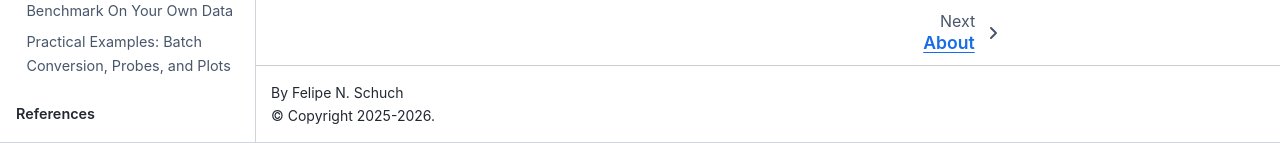
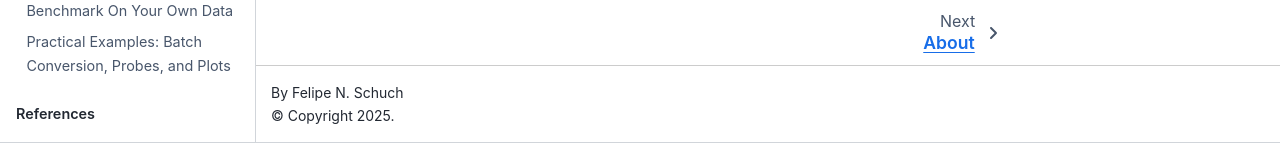
Before and after one commit to fschuch/xarray-binfile, a Jupyter Book: the page built from docs/intro.md, in a window 1280 px wide and 900 px high, scrolled down 850 px. Shown: the part 757-900 px from the top of the window. Built offline with Jupyter Book 1.0.4 settings and Sphinx 7.4.7 and the Sphinx Book theme 1.1.4, drawn with Linux system fonts in a browser that asks for light colours.

Commit message:
fix: update copyright year in documentation files

```diff
--- a/docs/_config.yml
+++ b/docs/_config.yml
@@ -3,7 +3,7 @@
 
 title: Xarray-binfile
 author: Felipe N. Schuch
-copyright: "2025-2026"
+copyright: "2025"
 description: Read and write raw binary files using the familiar interface from the Xarray library
 logo: logo.png
 
```
Also changed, not shown: README.md (+1 -1 lines).
